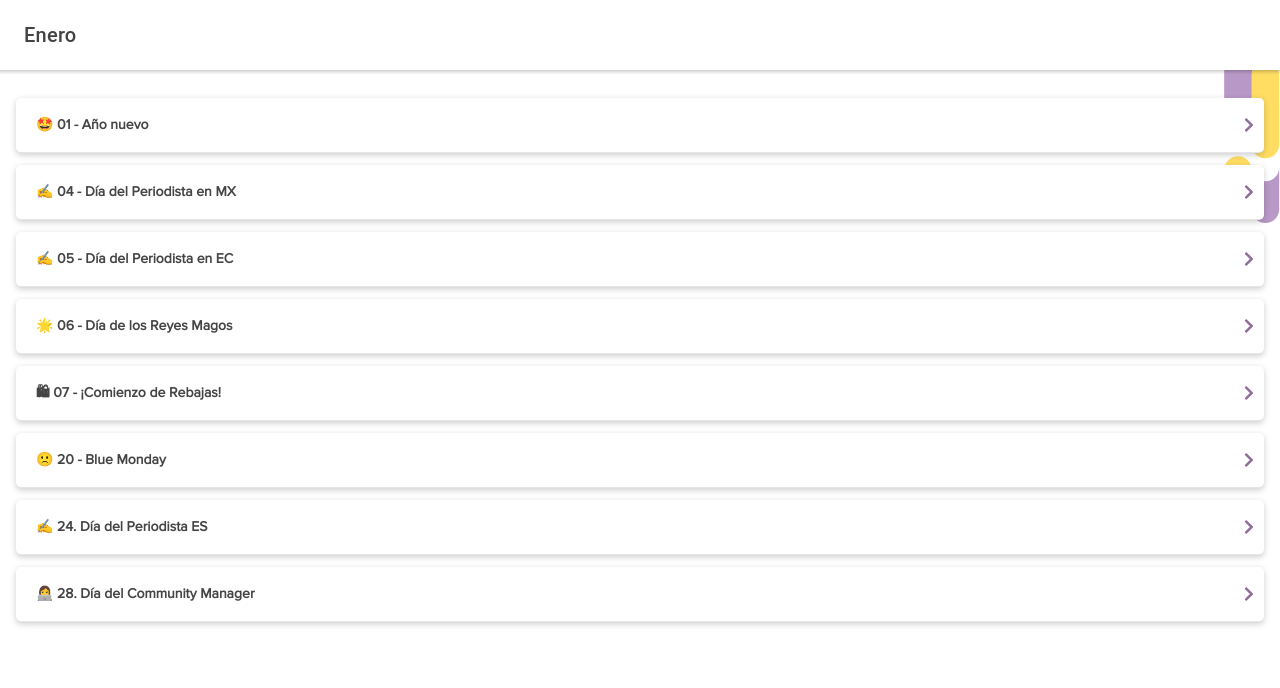
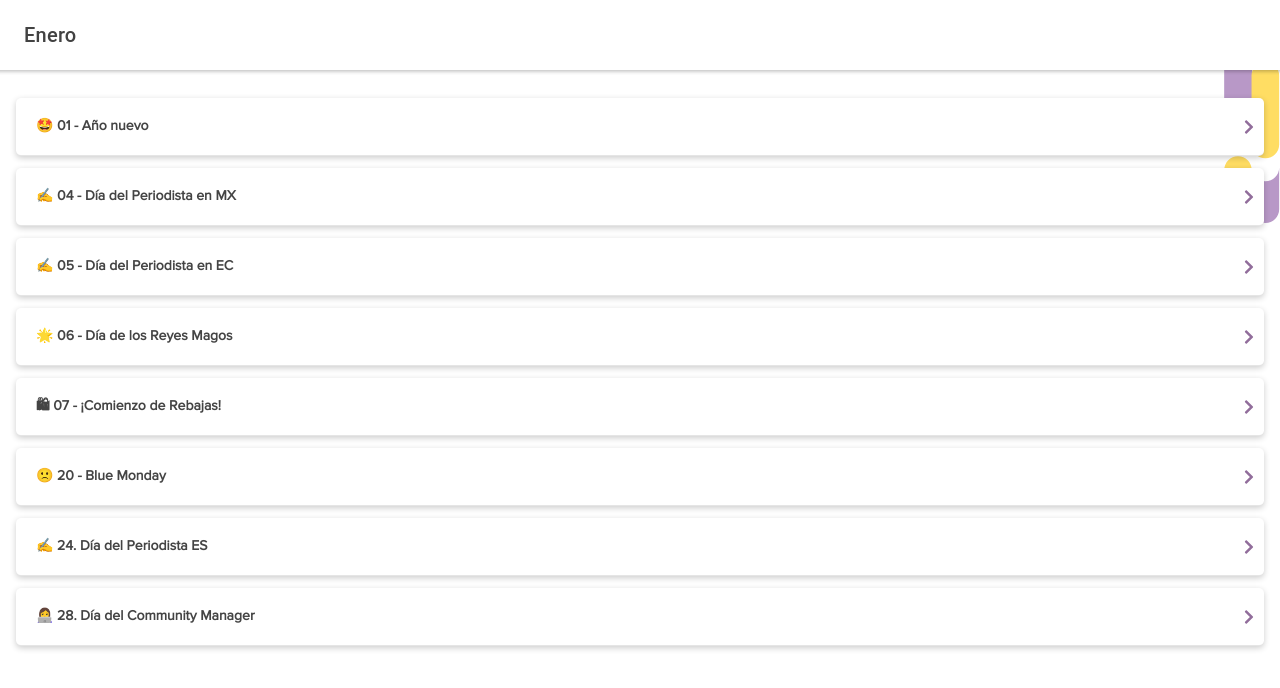
Before and after one commit to MakingSense/doppler-calendar, a React (Create React App) app: page /enero in a window 1280 px wide. Shown: the top 688 px of the page. Built offline with nearby package versions, Linux system fonts and the light colour scheme.

Commit message:
fix(accordion)
Fix title alignment and accordion icon size

```diff
--- a/src/components/accordion.css
+++ b/src/components/accordion.css
@@ -28,11 +28,14 @@
   font-weight: 600;
   font-size: 14px;
   padding: 10px;
+  text-align: left;
+  line-height: 17px;
 }
 
 .accordion--icon {
   margin-left: auto;
   transition: transform 0.6s ease;
+  min-width: 10px;
 }
 
 /* Style to rotate icon when state is active */
```
